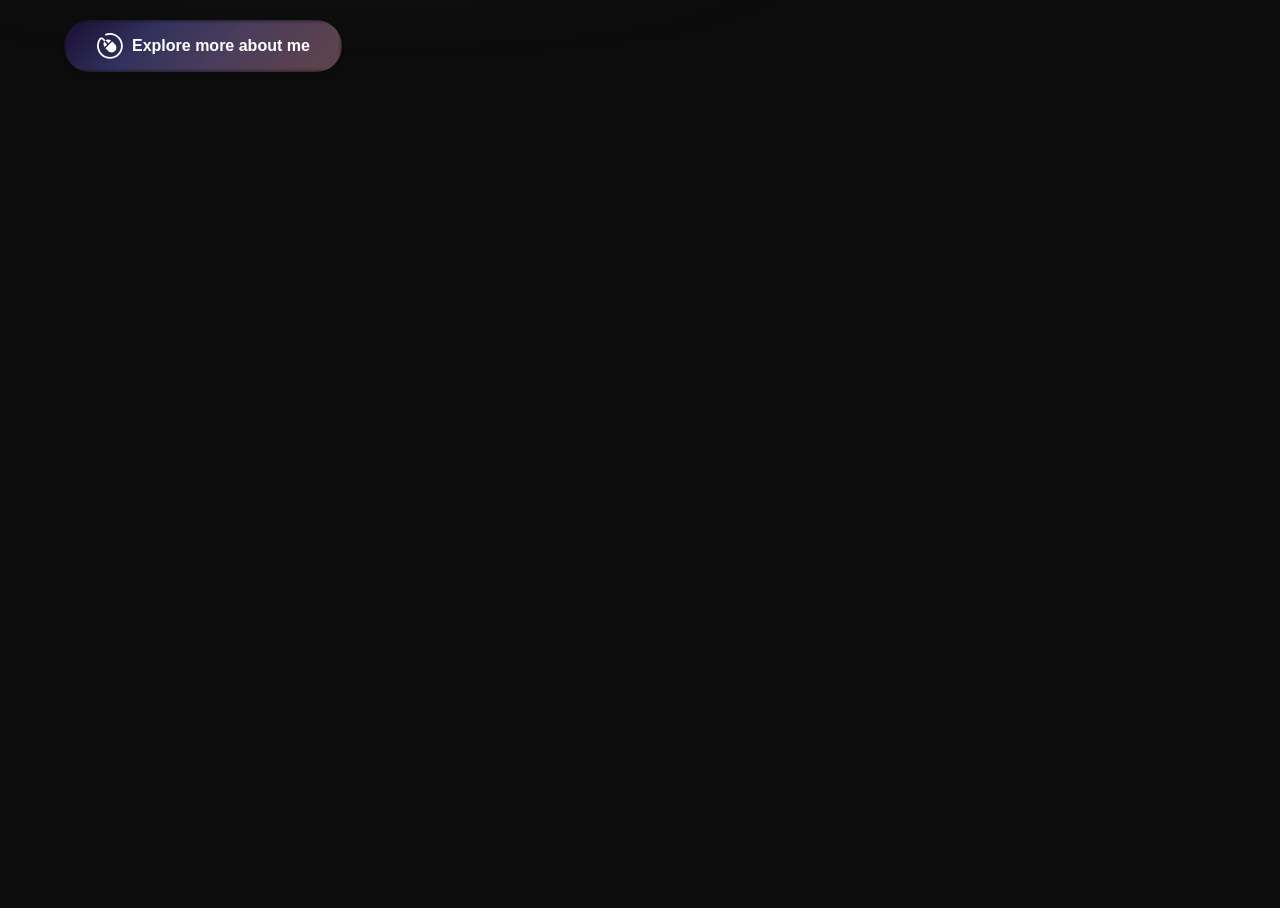
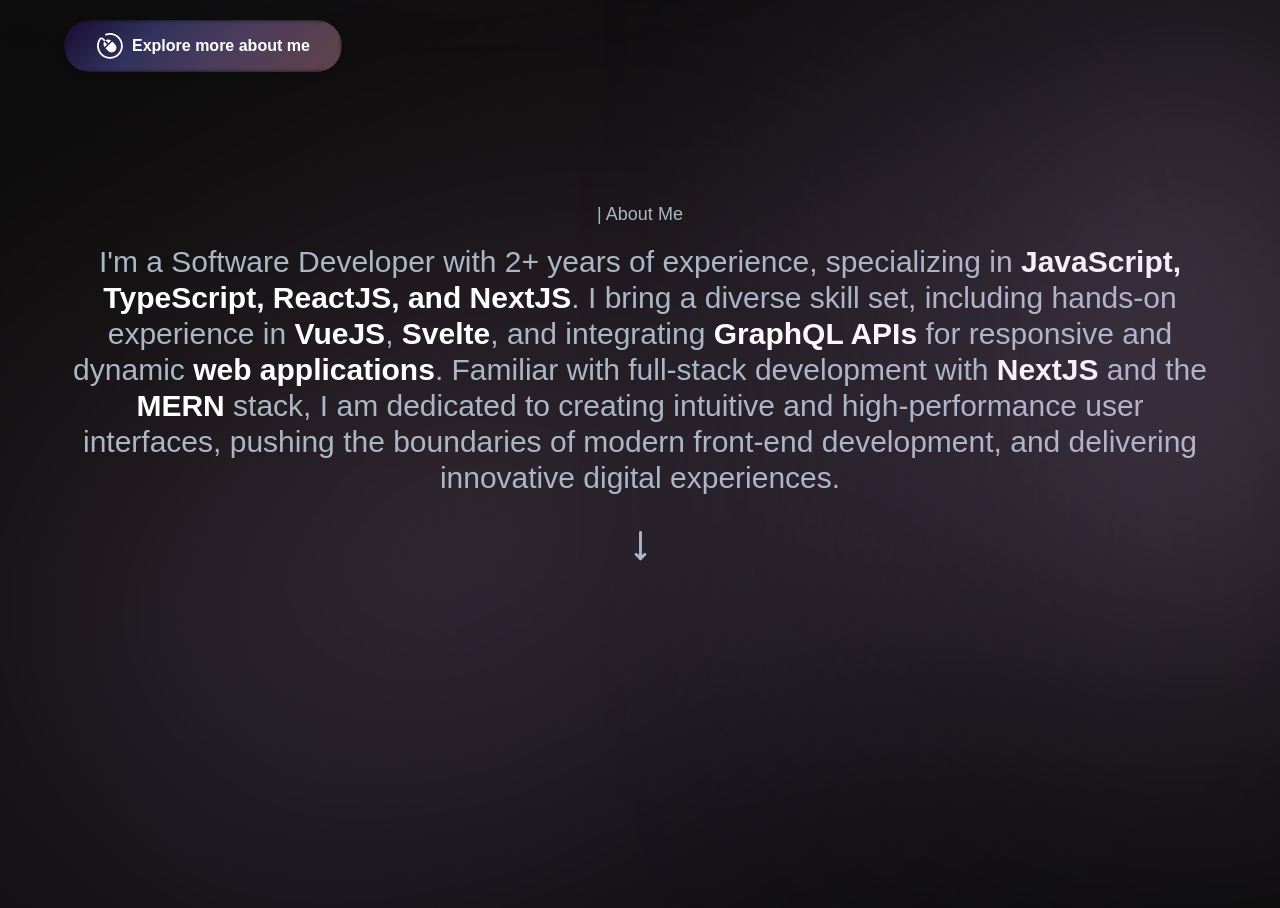
Before and after one commit to abhxnav/portfolio-2024, a Next.js app: page / in a window 1280 px wide. Shown: the part 340-1248 px from the top of the page. Before the commit the page ends 800 px from the top, so only its background shows below. Built offline with nearby package versions, Linux system fonts and the light colour scheme; a web font is replaced by a local one.

Commit message:
feat : added about section

```diff
--- a/src/app/globals.css
+++ b/src/app/globals.css
@@ -54,6 +54,56 @@ body {
   filter: blur(2px) brightness(0.4);
 }
 
+.gradient-about {
+  position: absolute;
+  width: 200px;
+  height: 438px;
+  top: 0px;
+  right: 0px;
+  background-image: linear-gradient(270deg,
+      hsl(340deg 76% 70%) 0%,
+      /* Bright Pink */
+      hsl(320deg 70% 80%) 26%,
+      /* Soft Pink */
+      hsl(290deg 70% 85%) 39%,
+      /* Pale Purple */
+      hsl(240deg 70% 90%) 50%,
+      /* Light Blue */
+      hsl(200deg 70% 85%) 61%,
+      /* Soft Sky Blue */
+      hsl(250deg 65% 70%) 74%,
+      /* Muted Violet */
+      hsl(300deg 76% 70%) 100%
+      /* Pinkish Purple */
+    );
+  filter: blur(190px);
+}
+
+.gradient-explore {
+  position: absolute;
+  width: 404px;
+  height: 800px;
+  left: 20%;
+  top: 5%;
+  background-image: linear-gradient(270deg,
+      hsl(340deg 76% 70%) 0%,
+      /* Bright Pink */
+      hsl(320deg 70% 80%) 26%,
+      /* Soft Pink */
+      hsl(290deg 70% 85%) 39%,
+      /* Pale Purple */
+      hsl(240deg 70% 90%) 50%,
+      /* Light Blue */
+      hsl(200deg 70% 85%) 61%,
+      /* Soft Sky Blue */
+      hsl(250deg 65% 70%) 74%,
+      /* Muted Violet */
+      hsl(300deg 76% 70%) 100%
+      /* Pinkish Purple */
+    );
+  filter: blur(175px) brightness(0.3);
+  transform: rotate(-114.2deg);
+}
 
 @layer utilities {
   .text-balance {
--- a/src/app/layout.tsx
+++ b/src/app/layout.tsx
@@ -28,7 +28,7 @@ export default function RootLayout({
   return (
     <html lang="en">
       <body
-        className={`${fontBaloo.variable} ${fontRoboto.variable} font-roboto bg-dark-700 text-dark-200 antialiased`}
+        className={`${fontBaloo.variable} ${fontRoboto.variable} font-baloo bg-dark-700 text-dark-200 antialiased`}
       >
         {children}
       </body>
--- a/src/app/page.tsx
+++ b/src/app/page.tsx
@@ -1,10 +1,14 @@
-import { Hero, Navbar } from '@/components'
+import { About, Hero, Navbar } from '@/components'
 
 const Home = () => {
   return (
     <div>
       <Navbar />
       <Hero />
+      <div className="relative">
+        <About />
+        <div className="gradient-explore z-0" />
+      </div>
     </div>
   )
 }
--- /dev/null
+++ b/src/components/About.tsx
@@ -0,0 +1,58 @@
+'use client'
+
+import { fadeIn, staggerContainer } from '@/lib/motion'
+import { motion } from 'framer-motion'
+import { TypingEffect } from '@/components'
+import Image from 'next/image'
+
+const About = () => {
+  return (
+    <section className="sm:p-16 xs:p-8 px-6 py-12 relative z-10 text-dark-200">
+      <div className="gradient-about z-0" />
+      <motion.div
+        variants={staggerContainer(0.2, 1)}
+        initial="hidden"
+        whileInView="show"
+        viewport={{ once: false, amount: 0.25 }}
+        className="flex justify-center items-center flex-col 2xl:max-w-[1280px] w-full mx-auto"
+      >
+        <TypingEffect title={`| About Me`} textStyles="text-center" />
+
+        <motion.p
+          variants={fadeIn('up', 'tween', 1.5, 1)}
+          className="mt-4 sm:text-3xl text-xl text-justify sm:text-center text-dark-300"
+        >
+          I'm a Software Developer with 2+ years of experience, specializing in{' '}
+          <span className="font-extrabold text-white">
+            JavaScript, TypeScript, ReactJS, and NextJS
+          </span>
+          . I bring a diverse skill set, including hands-on experience in{' '}
+          <span className="font-extrabold text-white">VueJS</span>,{' '}
+          <span className="font-extrabold text-white">Svelte</span>, and
+          integrating{' '}
+          <span className="font-extrabold text-white">GraphQL APIs</span> for
+          responsive and dynamic{' '}
+          <span className="font-extrabold text-white">web applications</span>.
+          Familiar with full-stack development with{' '}
+          <span className="font-extrabold text-white">NextJS</span> and the{' '}
+          <span className="font-extrabold text-white">MERN</span> stack, I am
+          dedicated to creating intuitive and high-performance user interfaces,
+          pushing the boundaries of modern front-end development, and delivering
+          innovative digital experiences.
+        </motion.p>
+
+        <motion.div variants={fadeIn('up', 'tween', 1.6, 1)}>
+          <Image
+            src="/assets/icons/arrow.svg"
+            alt="down-arrow"
+            width={35}
+            height={35}
+            className="mt-8"
+          />
+        </motion.div>
+      </motion.div>
+    </section>
+  )
+}
+
+export default About
--- a/src/components/Hero.tsx
+++ b/src/components/Hero.tsx
@@ -19,13 +19,13 @@ const Hero = () => {
         <div className="flex flex-col relative z-10">
           <motion.h1
             variants={textVariant(1.1)}
-            className="font-bold lg:text-9xl md:text-7xl sm:text-5xl text-4xl uppercase text-dark-200 font-baloo"
+            className="font-bold lg:text-9xl md:text-7xl sm:text-5xl text-4xl uppercase text-dark-200"
           >
             Abhinav
           </motion.h1>
           <motion.h1
             variants={textVariant(1.4)}
-            className="font-bold lg:text-4xl md:text-xl sm:text-base text-xs leading-none text-dark-200 font-baloo"
+            className="font-bold lg:text-4xl md:text-xl sm:text-base text-xs leading-none text-dark-200"
           >
             Software Developer
           </motion.h1>
--- a/src/components/Navbar.tsx
+++ b/src/components/Navbar.tsx
@@ -10,6 +10,7 @@ const Navbar = () => {
       variants={navVariants}
       initial="hidden"
       whileInView="show"
+      viewport={{ once: true }}
       className="sm:px-16 px-6 py-8 relative"
     >
       <div className="absolute w-1/2 inset-0 gradient-main" />
@@ -21,7 +22,7 @@ const Navbar = () => {
           height={24}
         />
 
-        <h2 className="font-extrabold text-2xl font-baloo">PORTFOLIO</h2>
+        <h2 className="font-extrabold text-2xl">PORTFOLIO</h2>
 
         <Image src="/assets/icons/menu.svg" alt="menu" width={24} height={24} />
       </div>
--- a/src/components/index.ts
+++ b/src/components/index.ts
@@ -1,4 +1,6 @@
 export { default as Navbar } from '@/components/Navbar'
 export { default as Hero } from '@/components/Hero'
+export { default as About } from '@/components/About'
 
 export { default as Button } from '@/components/shared/Button'
+export { default as TypingEffect } from '@/components/shared/TypingEffect'
--- a/src/components/shared/Button.tsx
+++ b/src/components/shared/Button.tsx
@@ -18,7 +18,7 @@ const Button = ({ text, onClick, className, iconSrc }: ButtonProps) => {
         <span className="relative z-10">
           <Image src={iconSrc!} alt={text} width={28} height={28} />
         </span>
-        <span className="relative z-10 font-baloo">{text}</span>
+        <span className="relative z-10">{text}</span>
       </div>
     </button>
   )
--- /dev/null
+++ b/src/components/shared/TypingEffect.tsx
@@ -0,0 +1,24 @@
+import { motion } from 'framer-motion'
+import { textContainer, textVariant2 } from '@/lib/motion'
+
+interface TypingEffectProps {
+  title: string
+  textStyles?: string
+}
+
+const TypingEffect = ({ title, textStyles }: TypingEffectProps) => {
+  return (
+    <motion.p
+      variants={textContainer}
+      className={`font-normal text-lg text-dark-300 ${textStyles}`}
+    >
+      {Array.from(title).map((letter, index) => (
+        <motion.span variants={textVariant2} key={index}>
+          {letter}
+        </motion.span>
+      ))}
+    </motion.p>
+  )
+}
+
+export default TypingEffect
--- a/src/lib/motion.ts
+++ b/src/lib/motion.ts
@@ -45,6 +45,21 @@ export const textVariant = (delay: number) => ({
   },
 })
 
+export const textVariant2 = {
+  hidden: {
+    opacity: 0,
+    y: 20,
+  },
+  show: {
+    opacity: 1,
+    y: 0,
+    transition: {
+      type: 'tween',
+      ease: 'easeIn',
+    },
+  },
+}
+
 export const slideIn = (
   direction: string,
   type: string,
@@ -66,3 +81,37 @@ export const slideIn = (
     },
   },
 })
+
+export const textContainer = {
+  hidden: {
+    opacity: 0,
+  },
+  show: (i = 1) => ({
+    opacity: 1,
+    transition: { staggerChildren: 0.1, delayChildren: i * 0.1 },
+  }),
+}
+
+export const fadeIn = (
+  direction: string,
+  type: string,
+  delay: number,
+  duration: number
+) => ({
+  hidden: {
+    x: direction === 'left' ? 100 : direction === 'right' ? -100 : 0,
+    y: direction === 'up' ? 100 : direction === 'down' ? -100 : 0,
+    opacity: 0,
+  },
+  show: {
+    x: 0,
+    y: 0,
+    opacity: 1,
+    transition: {
+      type,
+      delay,
+      duration,
+      ease: 'easeOut',
+    },
+  },
+})
```
Also changed, not shown: public/assets/icons/arrow.svg (added).
